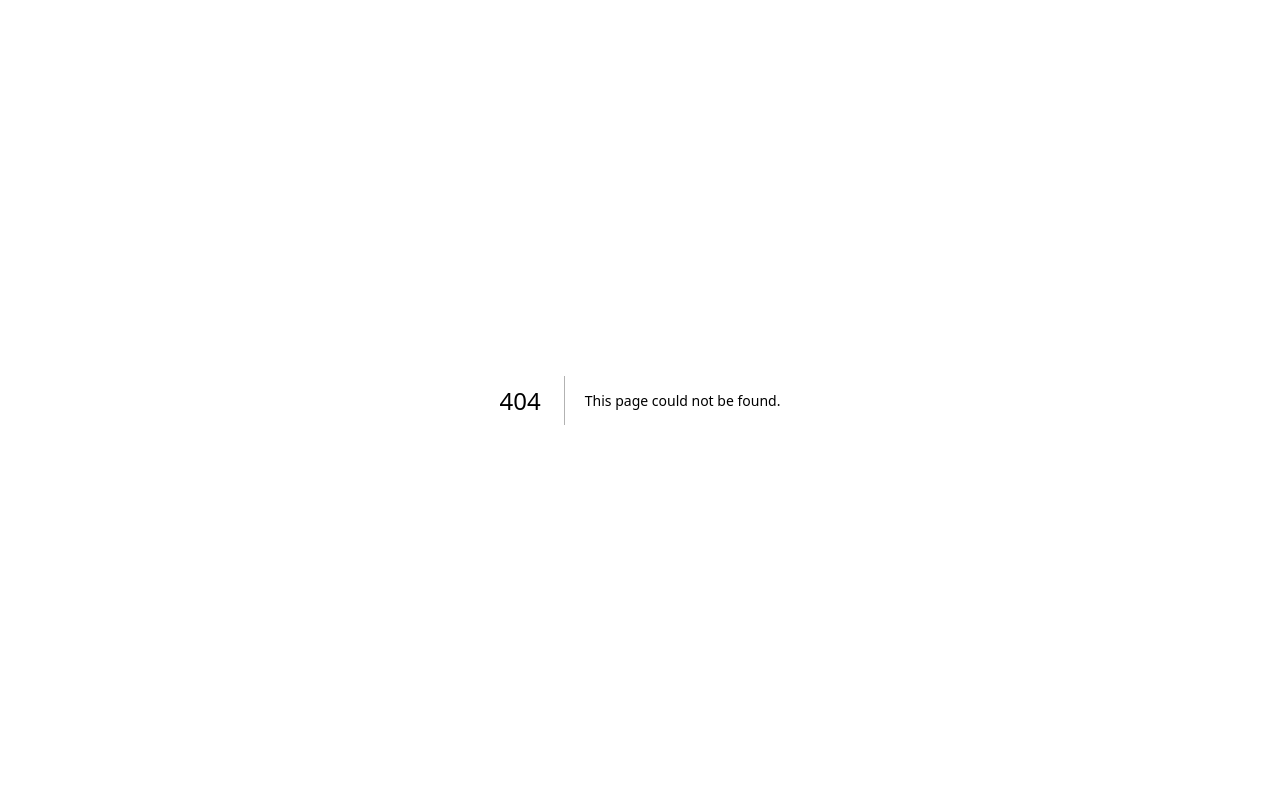
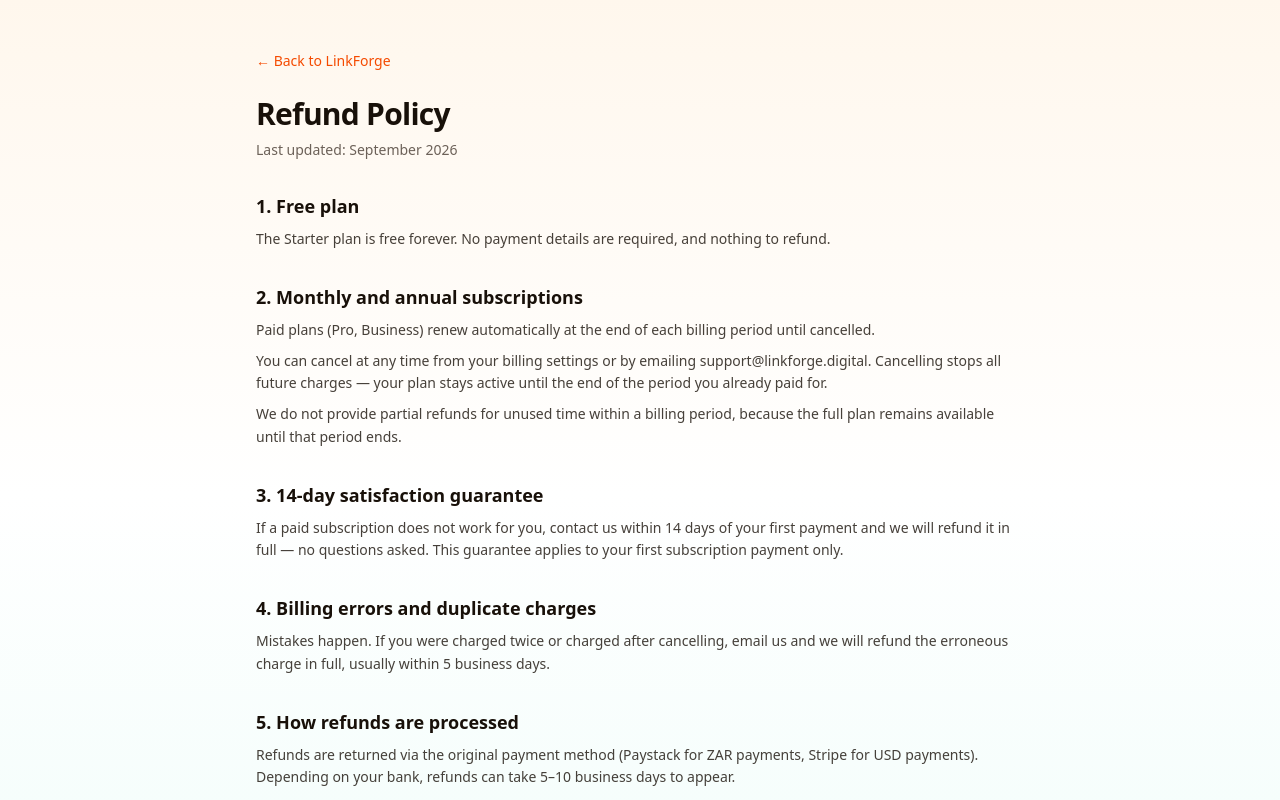
Before and after one commit to solomonsjerome863-del/linkforge, a Next.js app: page /legal/refunds in a window 1280 px wide. Before the commit this address had no page. Shown: the top 800 px of the page. Built offline with nearby package versions, Linux system fonts and the light colour scheme.

Commit message:
Add Refund Policy page (/legal/refunds)

```diff
--- /dev/null
+++ b/src/app/legal/refunds/page.tsx
@@ -0,0 +1,70 @@
+"use client";
+
+import Link from "next/link";
+
+const sections: { title: string; body: string[] }[] = [
+  {
+    title: "1. Free plan",
+    body: [
+      "The Starter plan is free forever. No payment details are required, and nothing to refund.",
+    ],
+  },
+  {
+    title: "2. Monthly and annual subscriptions",
+    body: [
+      "Paid plans (Pro, Business) renew automatically at the end of each billing period until cancelled.",
+      "You can cancel at any time from your billing settings or by emailing support@linkforge.digital. Cancelling stops all future charges — your plan stays active until the end of the period you already paid for.",
+      "We do not provide partial refunds for unused time within a billing period, because the full plan remains available until that period ends.",
+    ],
+  },
+  {
+    title: "3. 14-day satisfaction guarantee",
+    body: [
+      "If a paid subscription does not work for you, contact us within 14 days of your first payment and we will refund it in full — no questions asked. This guarantee applies to your first subscription payment only.",
+    ],
+  },
+  {
+    title: "4. Billing errors and duplicate charges",
+    body: [
+      "Mistakes happen. If you were charged twice or charged after cancelling, email us and we will refund the erroneous charge in full, usually within 5 business days.",
+    ],
+  },
+  {
+    title: "5. How refunds are processed",
+    body: [
+      "Refunds are returned via the original payment method (Paystack for ZAR payments, Stripe for USD payments). Depending on your bank, refunds can take 5–10 business days to appear.",
+    ],
+  },
+  {
+    title: "6. Contact",
+    body: [
+      "Refund or billing questions: support@linkforge.digital — we aim to reply within one business day.",
+    ],
+  },
+];
+
+export default function RefundsPage() {
+  return (
+    <div className="min-h-screen bg-gradient-to-b from-orange-50 via-white to-teal-50 dark:from-neutral-950 dark:via-neutral-900 dark:to-neutral-950 py-12 px-4">
+      <div className="max-w-3xl mx-auto">
+        <Link href="/" className="text-sm text-orange-600 hover:text-orange-700 dark:text-orange-400">← Back to LinkForge</Link>
+        <h1 className="text-3xl font-bold tracking-tight mt-6 mb-2">Refund Policy</h1>
+        <p className="text-sm text-muted-foreground mb-8">Last updated: September 2026</p>
+        <div className="space-y-8">
+          {sections.map((s) => (
+            <section key={s.title}>
+              <h2 className="text-lg font-semibold mb-2">{s.title}</h2>
+              {s.body.map((p, i) => (
+                <p key={i} className="text-sm leading-relaxed text-foreground/80 mb-2">{p}</p>
+              ))}
+            </section>
+          ))}
+        </div>
+        <div className="mt-10 flex gap-4 text-sm">
+          <Link href="/legal/terms" className="text-orange-600 hover:text-orange-700 dark:text-orange-400">Terms of Service →</Link>
+          <Link href="/legal/privacy" className="text-orange-600 hover:text-orange-700 dark:text-orange-400">Privacy Policy →</Link>
+        </div>
+      </div>
+    </div>
+  );
+}
```
